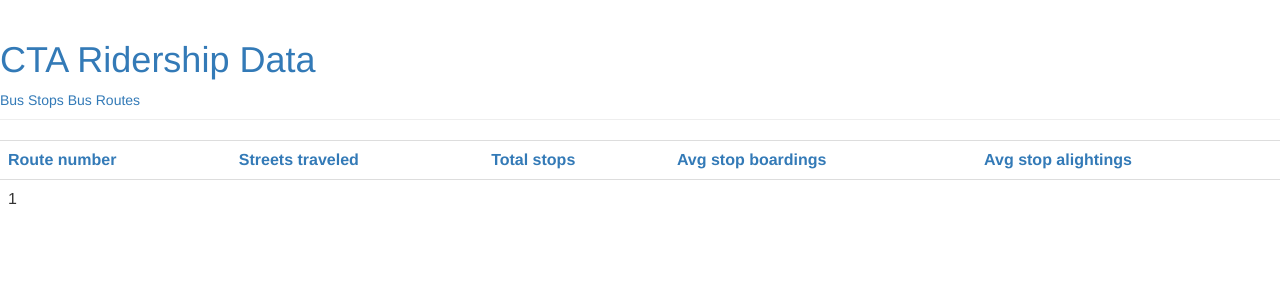
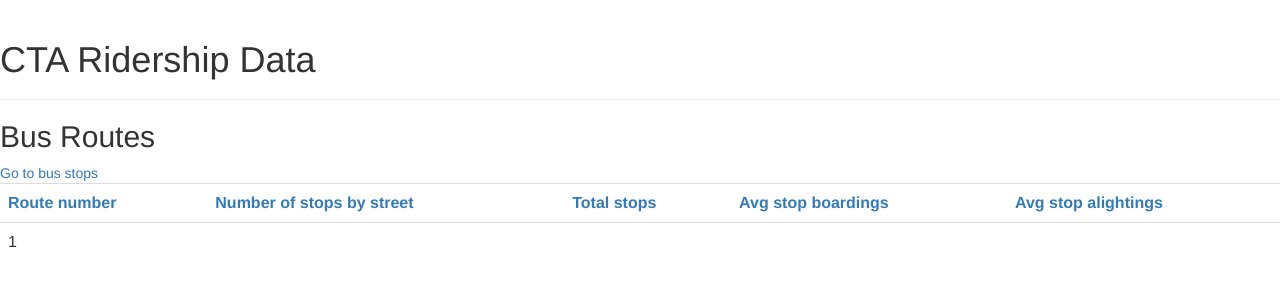
Before and after one commit to rakaloo/cta-ridership, a Django app: template buses/templates/routes.html in a window 1280 px wide. Shown: the top 300 px of the page. Run offline with Django 3.2, Linux system fonts and the light colour scheme; tables that the repository leaves empty hold one stand-in row (values such as "Sample post"); the template is opened without the code that fills it: values that come from a table or form of the project are taken from there, most other values are stand-ins (such as "Sample title", 1, 10 or a date in 2020); some libraries are stand-ins or nearby versions.

Commit message:
Add number of stops by street and update html

```diff
--- a/buses/models.py
+++ b/buses/models.py
@@ -46,7 +46,8 @@
         return self.annotate(
                 stripped_id=Cast(RegexSubstring('id', '[0-9]+'), models.IntegerField()),
                 total_stops=Count('stops'),
-                on_streets=ArrayAgg('stops__on_street', distinct=True)
+                on_streets=ArrayAgg('stops__on_street', distinct=True),
+                stop_streets=ArrayAgg('stops__on_street')
             ).annotate(
                 avg_boardings=ExpressionWrapper(
                     Sum('stops__boardings')/F('total_stops'),
--- a/buses/templates/base.html
+++ b/buses/templates/base.html
@@ -7,9 +7,7 @@
     </head>
     <body>
         <div class="page-header">
-            <h1><a href="/">CTA Ridership Data</a></h1>
-            <span><a href="{% url 'stops' %}">Bus Stops</a></span>
-            <span><a href="{% url 'routes' %}">Bus Routes</a></span>
+            <h1>CTA Ridership Data</h1>
         </div>
         {% block content %}
         {% endblock %}
--- a/buses/templates/routes.html
+++ b/buses/templates/routes.html
@@ -1,10 +1,12 @@
 {% extends 'base.html' %}
 
 {% block content %}
+<h2>Bus Routes</h2>
+<span><a href="{% url 'stops' %}">Go to bus stops</a></span>
 <table class="table">
     <tr>
         <th><a href="?order_by={% if current_sort == 'default' %}-{% endif %}default">Route number</a></th>
-        <th><a href="?order_by={% if current_sort == 'on_streets' %}-{% endif %}on_streets">Streets traveled</a></th>
+        <th><a href="?order_by={% if current_sort == 'on_streets' %}-{% endif %}on_streets">Number of stops by street</a></th>
         <th><a href="?order_by={% if current_sort == 'total_stops' %}-{% endif %}total_stops">Total stops</a></th>
         <th><a href="?order_by={% if current_sort == 'avg_boardings' %}-{% endif %}avg_boardings">Avg stop boardings</a></th>
         <th><a href="?order_by={% if current_sort == 'avg_alightings' %}-{% endif %}avg_alightings">Avg stop alightings</a></th>
@@ -12,7 +14,11 @@
 {% for route in routes %}
     <tr>
         <td>{{ route }}<br>{{ route.int_route_id }}</td>
-        <td>{{ route.on_streets }}</td>
+        <td>
+        {% for street, stop_count in route.street_stop_list %}
+            {{ street }}: {{ stop_count}} <br>
+        {% endfor %}
+        </td>
         <td>{{ route.total_stops }}</td>
         <td>{{ route.avg_boardings|floatformat }}</td>
         <td>{{ route.avg_alightings|floatformat }}</td>
--- a/buses/templates/stops.html
+++ b/buses/templates/stops.html
@@ -1,6 +1,8 @@
 {% extends 'base.html' %}
 
 {% block content %}
+<h2>Bus Stops</h2>
+<span><a href="{% url 'routes' %}">Go to bus routes</a></span>
 <table class="table">
     <tr>
         <th><a href="?order_by={% if current_sort == 'intersection' %}-{% endif %}intersection">Location</a></th>
```
Also changed, not shown: buses/views.py (+7 -0 lines).
